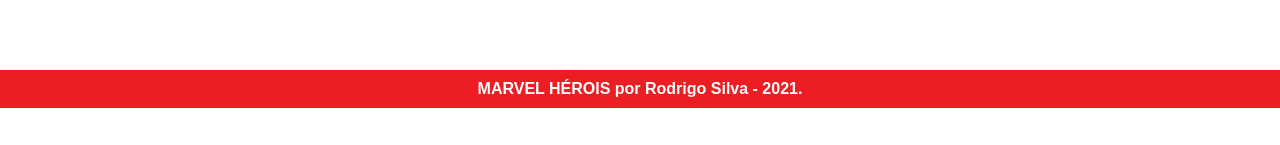
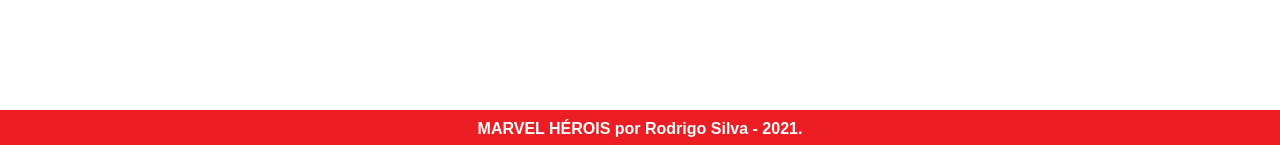
Before and after one commit to rdrsantos/api-marvel, a Vue app: page / in a window 1280 px wide. Shown: the part 692-837 px from the top of the page. Before the commit the page ends 800 px from the top, so only its background shows below. Built offline with nearby package versions, Linux system fonts and the light colour scheme; no server answers.

Commit message:
add transicoes entre as paginas

```diff
--- a/src/App.vue
+++ b/src/App.vue
@@ -2,7 +2,11 @@
 <div id="app">
   <header-principal/>
   <main class="container">
-    <router-view/>
+    <router-view v-slot="{ Component }">
+      <transition mode="out-in">
+        <component :is="Component" />
+      </transition>
+    </router-view>
   </main>
   <footer-principal />
 </div>
@@ -54,4 +58,18 @@
     margin: 0 10px;
   }
 }
+
+//animacões
+.v-enter-from, .v-leave-to{
+  opacity: 0;
+}
+.v-enter-from{
+  transform: translate3d(0, -20px,0);
+}
+.v-leave-to{
+  transform: translate3d(0, 20px,0);
+}
+.v-enter-active, .v-leave-active{
+  transition: all 0.3s;
+}
 </style>
--- a/src/components/FooterPrincipal.vue
+++ b/src/components/FooterPrincipal.vue
@@ -1,7 +1,7 @@
 <template>
-  <div>
+  <footer>
     <p><strong>MARVEL HÉROIS por <a href="https://rdrdev.netlify.app">Rodrigo Silva</a> - 2021.</strong></p>
-  </div>
+  </footer>
 </template>
 
 <script>
@@ -12,10 +12,12 @@
 
 <style lang="scss" scoped>
 @import "../styles/gerais.scss";
-  div{
+  footer{
     width: 100%;
     background: $cor-principal;
     padding: 10px 0;
+    position: relative;
+    top: 40px;
   }
   p{
     color: $cor-fonte;
--- a/src/components/HeroisCards.vue
+++ b/src/components/HeroisCards.vue
@@ -1,5 +1,7 @@
 <template>
-  <div class="heroi-container" v-if="herois">
+<section>
+<transition mode="out-in">
+  <div class="heroi-container" v-if="herois" key="heroi-container">
     <div
       v-for="heroi in herois"
       :key="heroi.id"
@@ -14,7 +16,9 @@
     </div>
     <herois-paginacao />
   </div>
-  <loader v-else/>
+  <loader v-else key="loader"/>
+</transition>
+</section>
 </template>
 
 <script>
--- a/src/router/index.js
+++ b/src/router/index.js
@@ -18,7 +18,10 @@
 
 const router = createRouter({
   history: createWebHistory(process.env.BASE_URL),
-  routes
+  routes,
+  scrollBehavior() {
+    return window.scrollTo({top:0, behavior: "smooth"})
+  }
 })
 
 export default router
--- a/src/styles/gerais.scss
+++ b/src/styles/gerais.scss
@@ -7,6 +7,7 @@
   margin: 0;
   padding: 0;
   box-sizing: border-box;
+  scroll-behavior: smooth;
 }
 
 body{
--- a/src/views/Heroi.vue
+++ b/src/views/Heroi.vue
@@ -1,5 +1,6 @@
 <template>
 <section>
+  <transition mode="out-in">
     <div v-if="heroi" class="heroi">
       <div class="heroi-img" :style="{backgroundImage: bgImage}">
       </div>
@@ -13,6 +14,7 @@
       <heroi-series :heroiId="heroiId" />
     </div>
     <loader v-else />
+  </transition>
 </section>
 </template>
 
```
Lines whose indentation alone changed are shown as unchanged.
